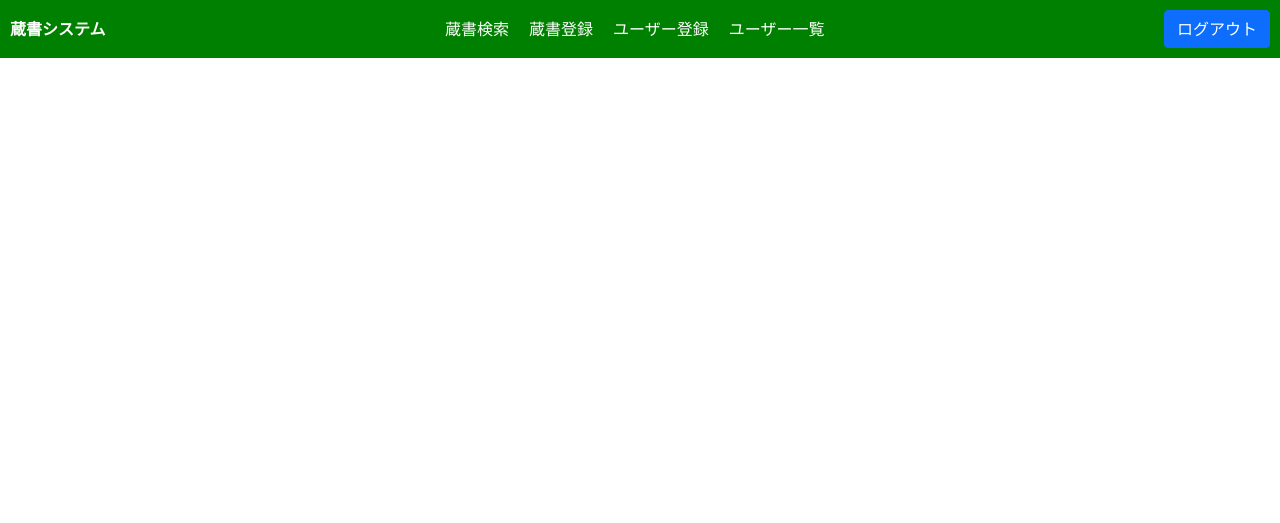
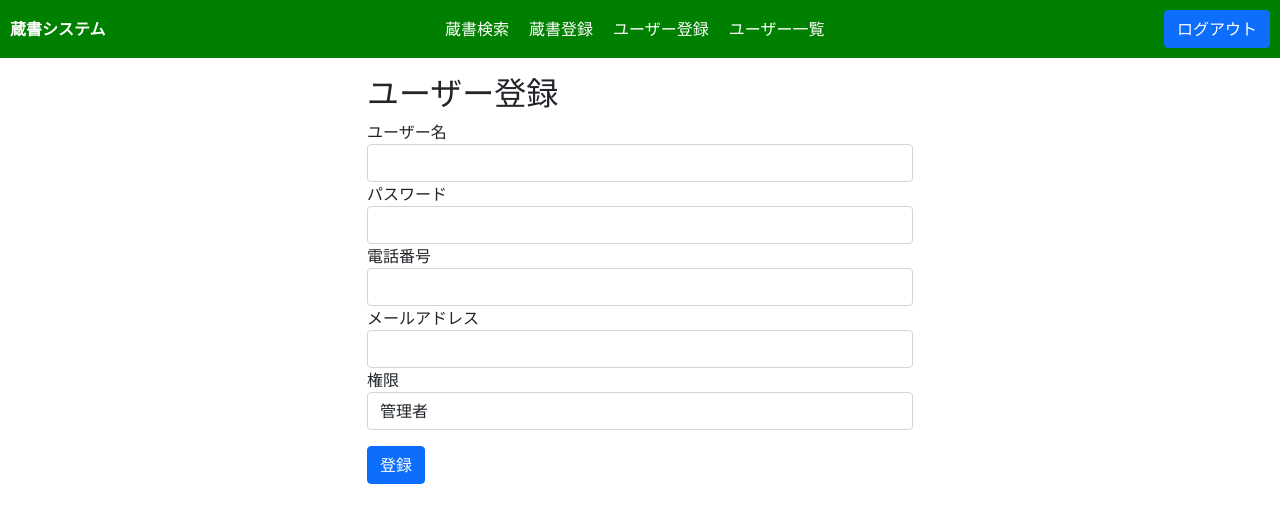
Before and after one commit to illionillion/library_system_sample, a PHP site: page /user_add/index.php in a window 1280 px wide. Shown: the top 523 px of the page. Run offline with PHP 8.4, Linux system fonts and the light colour scheme; a user stored in the database is signed in.

Commit message:
ユーザー登録

```diff
--- a/www/html/components/header/element.php
+++ b/www/html/components/header/element.php
@@ -5,7 +5,7 @@
         <?php if($_SESSION['role'] == 0) :?>
             <a href="/">蔵書検索</a>
             <a href="/">蔵書登録</a>
-            <a href="/">ユーザー登録</a>
+            <a href="/user_add/">ユーザー登録</a>
             <a href="/user_list/">ユーザー一覧</a>
         <?php endif ;?>
     </nav>
--- /dev/null
+++ b/www/html/user_add/index.php
@@ -0,0 +1,63 @@
+<?php
+include '../api/session_check/index.php';
+include '../api/role_check/index.php';
+include '../api/db/index.php';
+include '../components/header/component.php';
+?>
+
+<!DOCTYPE html>
+<html lang="ja">
+
+<head>
+    <meta charset="UTF-8">
+    <meta name="viewport" content="width=device-width, initial-scale=1.0">
+    <title>ユーザー登録</title>
+    <link rel="stylesheet" href="/css/index.css">
+    <link href="https://cdn.jsdelivr.net/npm/bootstrap@5.0.2/dist/css/bootstrap.min.css" rel="stylesheet" integrity="sha384-EVSTQN3/azprG1Anm3QDgpJLIm9Nao0Yz1ztcQTwFspd3yD65VohhpuuCOmLASjC" crossorigin="anonymous">
+    <script src="https://cdn.jsdelivr.net/npm/bootstrap@5.0.2/dist/js/bootstrap.bundle.min.js" integrity="sha384-MrcW6ZMFYlzcLA8Nl+NtUVF0sA7MsXsP1UyJoMp4YLEuNSfAP+JcXn/tWtIaxVXM" crossorigin="anonymous"></script>
+</head>
+
+<body>
+    <?php
+    $header = new HeaderComponent('蔵書システム');
+    $header->render();
+    ?>
+
+    <main class="py-3">
+        <div class="container">
+            <div class="row justify-content-center">
+                <div class="col-md-6">
+                    <h2>ユーザー登録</h2>
+                    <form action="/api/user_add/index.php" method="POST">
+                        <div class="form-group">
+                            <label class="w-100" for="username">ユーザー名</label>
+                            <input type="text" class="form-control" id="username" name="username" required>
+                        </div>
+                        <div class="form-group">
+                            <label class="w-100" for="password">パスワード</label>
+                            <input type="password" class="form-control" id="password" name="password" required>
+                        </div>
+                        <div class="form-group">
+                            <label class="w-100" for="phone_number">電話番号</label>
+                            <input type="tel" class="form-control" id="phone_number" name="phone_number" required>
+                        </div>
+                        <div class="form-group">
+                            <label class="w-100" for="email">メールアドレス</label>
+                            <input type="email" class="form-control" id="email" name="email" required>
+                        </div>
+                        <div class="form-group">
+                            <label class="w-100" for="role">権限</label>
+                            <select id="role" name="role" class="form-control" required>
+                                <option value="0">管理者</option>
+                                <option value="1">利用者</option>
+                            </select>
+                        </div>
+                        <div class="py-3"><button type="submit" class="btn btn-primary">登録</button></div>
+                    </form>
+                </div>
+            </div>
+        </div>
+    </main>
+</body>
+
+</html>
--- a/www/html/user_list/index.php
+++ b/www/html/user_list/index.php
@@ -34,10 +34,9 @@ try {
     $header->render();
     ?>
 
-    <main>
+    <main class="py-3">
         <div class="container">
-            <h1>ユーザー一覧</h1>
-        </div>
+            <h2>ユーザー一覧</h2>
 
             <table class="table">
                 <thead>
@@ -61,6 +60,7 @@ try {
                     <?php endforeach; ?>
                 </tbody>
             </table>
+        </div>
     </main>
 </body>
 
```
Also changed, not shown: www/html/api/user_add/index.php (added, +35 -0 lines). Lines whose indentation alone changed are shown as unchanged.
